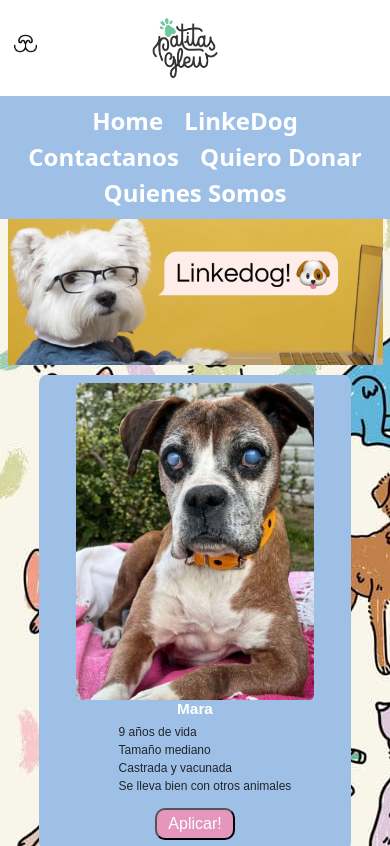
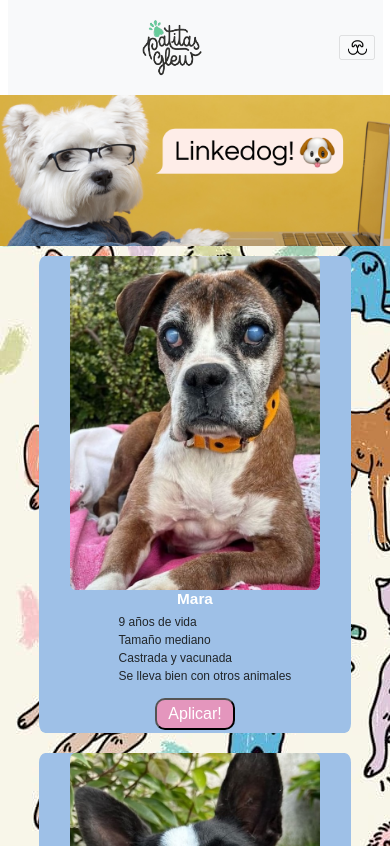
Before and after one commit to AntiveroDaiana/PatitasglewBS, a website: page page/linkedog.html in a window 390 px wide. Shown: the top 846 px of the page. Drawn offline with nearby package versions, Linux system fonts and the light colour scheme.

Commit message:
componentes de bs

```diff
--- a/css/styles.css
+++ b/css/styles.css
@@ -7,42 +7,22 @@ body {
   font-size: 1.6rem;    /* para que un rem equivale 10px */
 }
 
-/*------------INDEX ------------*/
-.barraNav {
-  width: 35%;
-  margin: 2%;
+/*------------NAVBAR------------*/
+
+.img-fluid {max-width: 10%;}
+.navbar-brand img:hover {
+    background-color: #9ec0e7;
+    border-radius: 50%;
 }
-.barraNav img {width: 100%; border-radius: 5%;}
-
-.barraNav2 {
-  cursor: pointer;
-  margin-top: 25%;
-  margin-left: 3%;
-  width: 50%;
+.navbar-light .navbar-toggler {
+    color: #9ec0e7;
+    border-color: rgba(0,0,0,.1);
 }
-.barraNav2 img {width: 50%; border-radius: 5%; padding: 5%;}
-
-.barraNav img:hover, .barraNav2 img:hover {
-  background-color: #9ec0e7;
+.navbar-light .navbar-toggler-icon {
+    background-image: url(../img/nariz-de-perro.png);
 }
-
-.navBar {
-  background-color:#9ec0e7;
-  padding: 2%;
-  font-size: 150%;
-  text-align: center;
-}
-
-.pagesLinks a {
-  color: white;
-  text-decoration: none;
-  font-weight: bold;
-  padding: 2%;
-}
-
-.pagesLinks a:hover {
-  color:#ffb89d;
-}
+.navbar-light .navbar-nav .nav-link {color:#9ec0e7;}
+.nav-item a:hover{background-color: #9ec0e7; text-align: center;}
 
 /*----------INDEX MAIN-------------------*/
 .boxicon-logos {
@@ -257,6 +237,9 @@ body {
 .mainwho {
   background-image: url(../img/background-dog.jpg);
 }
+.row>*{
+  padding:0;
+}
 .titlewho h1 {
   font-size: 360%;
   text-align: center;
@@ -313,6 +296,9 @@ body {
 }
 /*----MEDIA QUERIES LINKEDOG------*/
 @media only screen and (max-width: 768px) {
+  .img-fluid {
+    max-width: 25%;
+}
   .titleGlobal {
     display: flex;
     flex-direction: column;
--- a/page/linkedog.html
+++ b/page/linkedog.html
@@ -12,30 +12,40 @@
     <title>Patitas Glew - LinkeDog</title>
 </head>
 <body class="container-fluid">
-    <header class="row">
-        <section class="col-4 col-lg-4">
-            <div class="barraNav2">
-                <a>
-                <img src="../img/nariz-de-perro.png" alt="icono barra">
-                </a>
+    <header>
+        <nav class="navbar d-flex flex-nowrap align-items-center navbar-light bg-light">
+            <div class="container-fluid">
+              <a class="navbar-brand d-flex justify-content-center" href="../index.html"><img src="../img/logo-patitas.gif" class="img-fluid"></a>
+              <button class="navbar-toggler" type="button" data-bs-toggle="offcanvas" data-bs-target="#offcanvasNavbar" aria-controls="offcanvasNavbar">
+                <span class="navbar-toggler-icon"></span>
+              </button>
+              <div class="offcanvas offcanvas-end" tabindex="-1" id="offcanvasNavbar" aria-labelledby="offcanvasNavbarLabel">
+                <div class="offcanvas-header">
+                  <h5 class="offcanvas-title" id="offcanvasNavbarLabel">Menù Principal</h5>
+                  <button type="button" class="btn-close text-reset" data-bs-dismiss="offcanvas" aria-label="Close"></button>
+                </div>
+                <div class="offcanvas-body">
+                <ul class="navbar-nav justify-content-end flex-grow-1 pe-3">
+                  <li class="nav-item fw-bold fs-5">
+                    <a class="nav-link active" aria-current="page" href="../index.html">Home</a>
+                  </li>
+                    <li class="nav-item fw-bold fs-5">
+                      <a class="nav-link" href="../page/linkedog.html">Linkedog</a>
+                    </li>
+                    <li class="nav-item fw-bold fs-5">
+                      <a class="nav-link" href="../page/contactanos.html">Escribinos</a>
+                    </li>
+                    <li class="nav-item fw-bold fs-5">
+                      <a class="nav-link" href="../page/quiero-donar.html">Donaciones</a>
+                    </li>
+                    <li class="nav-item fw-bold fs-5">
+                      <a class="nav-link" href="../page/quienes-somos.html">Quienes Somos</a>
+                    </li>
+                </ul>
+                </div>
+              </div>
             </div>
-        </section>
-        <section class="col-8 col-lg-8">
-            <div class="barraNav">
-                <a href="../index.html" >
-                <img src="../img/logo-patitas.gif" alt="Home">
-                </a>
-            </div>
-        </section>
-        <section class="col-12 col-lg-12 navBar">
-                <nav class="pagesLinks">
-                    <a href="../index.html">Home </a>
-                    <a href="../page/linkedog.html">LinkeDog </a>
-                    <a href="../page/contactanos.html">Contactanos </a>
-                    <a href="../page/quiero-donar.html">Quiero Donar </a>
-                    <a href="../page/quienes-somos.html">Quienes Somos</a>
-                </nav>
-        </section>
+          </nav>
     </header>
 
     <main class="row titleGlobal">
```
Also changed, not shown: index.html (+33 -24 lines), page/contactanos.html (+33 -23 lines), page/quienes-somos.html (+33 -23 lines), page/quiero-donar.html (+32 -23 lines).
